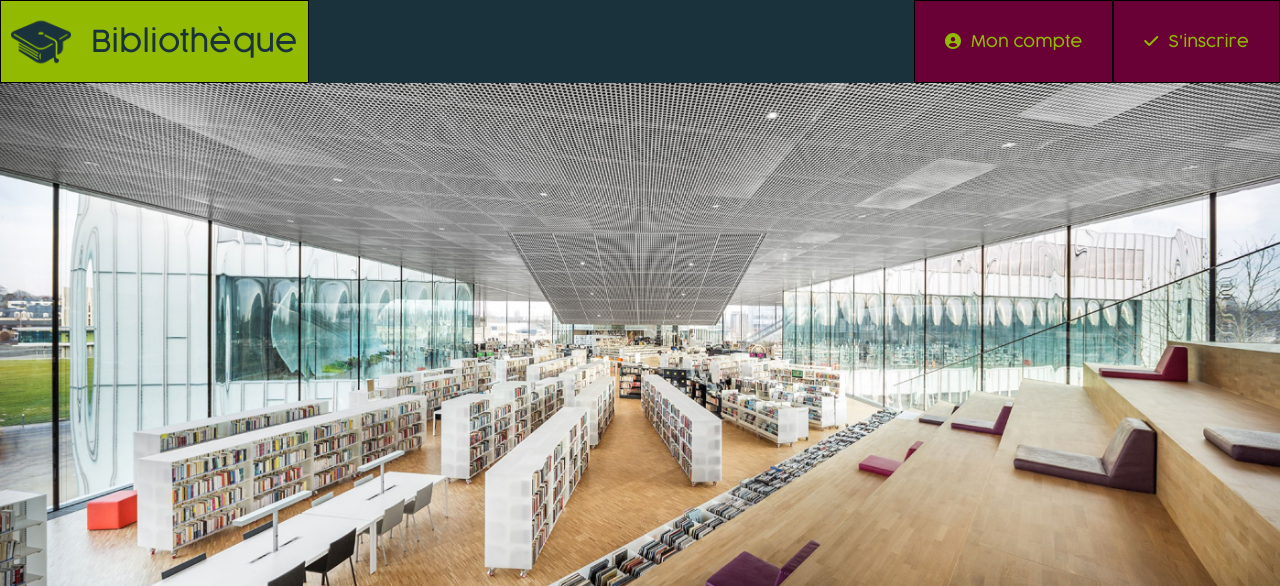
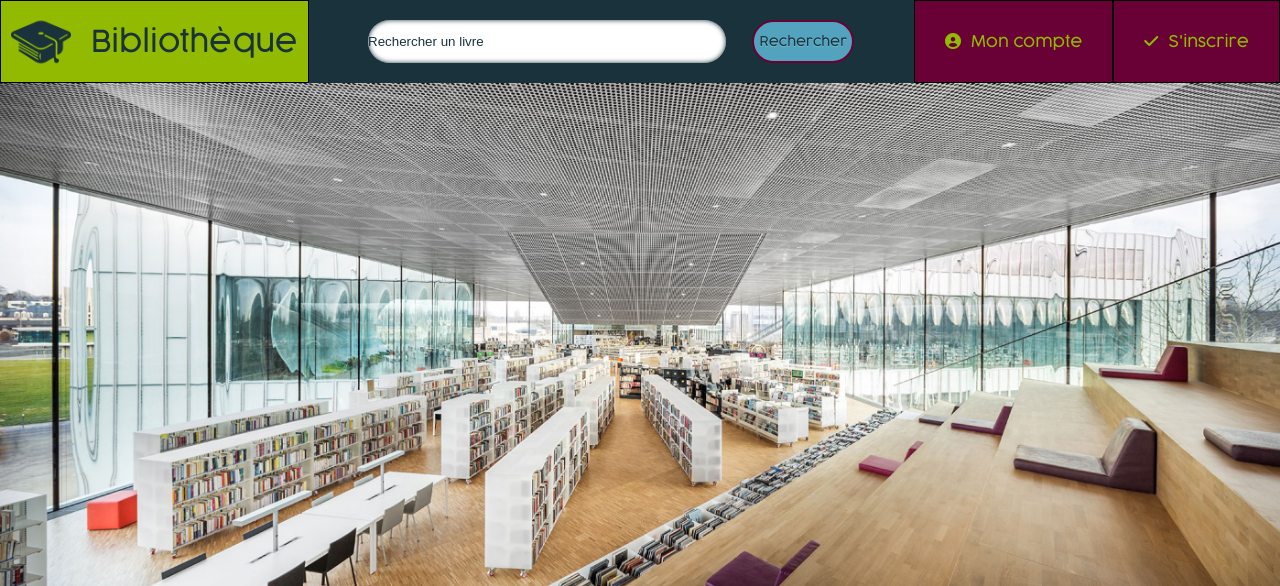
Before and after one commit to bapHyv/bibliotheque, a PHP site: page / in a window 1280 px wide. Shown: the top 586 px of the page. Run offline with PHP 8.4, Linux system fonts and the light colour scheme; some libraries are stand-ins or nearby versions; some web fonts are replaced.

Commit message:
inserted search input and button in top bar and styled it

```diff
--- a/contact.html
+++ b/contact.html
@@ -22,6 +22,10 @@
                 <img class="logo" src="./assets/logo.png" alt="">
                 <p class="name">Bibliothèque</p>
             </a>
+            <div>
+                <input type="text" name="researchBook" placeholder="Rechercher un livre">
+                <button>Rechercher</button>
+            </div>
             <div class="account-and-subscribe">
                 <a class="account" href="#">Mon compte</a>
                 <a class="subscribe" href="#">S'inscrire</a>
--- /dev/null
+++ b/css/button.css
@@ -0,0 +1,39 @@
+@font-face {
+  font-family: 'Cocogoose';
+  src: url('../fonts/Cocogoose.eot') format('eot');
+  src: url('../fonts/Cocogoose.woff') format('woff'),
+    url('../fonts/Cocogoose.woff2') format('woff2'),
+    url('../fonts/Cocogoose.otf') format('otf'),
+    url('../fonts/Cocogoose.ttf') format('ttf');
+}
+
+:root {
+  --gunmetal: #19323c;
+  --turquoise-green: #bbdfc5;
+  --acid-green: #92ba00;
+  --tyrian-purple: #6a0136;
+  --maximum-blue: #53a2be;
+  --maximum-blue-darken: #428299;
+}
+
+.bn30 {
+  color: var(--tyrian-purple);
+  background-color: var(--maximum-blue);
+  border: 0.16em solid var(--tyrian-purple);
+  border-radius: 2em;
+  box-sizing: border-box;
+  text-decoration: none;
+  font-family: 'Cocogoose';
+  font-weight: 300;
+  color: var(--gunmetal);
+  text-shadow: 0 0.04em 0.04em rgba(255, 255, 255, 0.253);
+  text-align: center;
+  transition: all 0.2s;
+}
+
+.bn30:hover {
+  cursor: pointer;
+  color: var(--maximum-blue);
+  background-color: var(--tyrian-purple);
+  border: 0.16em solid var(--maximum-blue);
+}
--- a/css/index.css
+++ b/css/index.css
@@ -102,6 +102,21 @@ h4 {
 .name {
   font-size: 30px;
   margin-left: 20px;
+}
+
+.search-input-top-bar {
+  width: 40%;
+  display: flex;
+  justify-content: space-around;
+  padding: 20px 0px;
+}
+
+.input-search-book {
+  width: 70%;
+}
+
+.button-search-book {
+  width: 20%;
 }
 
 .account-and-subscribe {
--- /dev/null
+++ b/css/input.css
@@ -0,0 +1,23 @@
+:root {
+    --gunmetal: #19323c;
+    --turquoise-green: #bbdfc5;
+    --acid-green: #92ba00;
+    --tyrian-purple: #6a0136;
+    --maximum-blue: #53a2be;
+    --maximum-blue-darken: #428299;
+  }
+
+.inpt30 {
+    position: relative;
+    border: 0px;
+    border-radius: 2em;
+    box-shadow: inset 0px 0px 5px var(--gunmetal);
+}
+
+.inpt30:focus {
+    outline: solid var(--tyrian-purple);
+}
+
+::placeholder {
+    color: var(--gunmetal);
+}
--- a/index.html
+++ b/index.html
@@ -11,6 +11,8 @@
         integrity="sha512-Fo3rlrZj/k7ujTnHg4CGR2D7kSs0v4LLanw2qksYuRlEzO+tcaEPQogQ0KaoGN26/zrn20ImR1DfuLWnOo7aBA=="
         crossorigin="anonymous" referrerpolicy="no-referrer" />
     <link rel="stylesheet" href="./css/index.css">
+    <link rel="stylesheet" href="./css/button.css">
+    <link rel="stylesheet" href="./css/input.css">
     <title>Bibliothèque</title>
 </head>
 
@@ -21,6 +23,10 @@
                 <img class="logo" src="./assets/logo.png" alt="">
                 <p class="name">Bibliothèque</p>
             </a>
+            <div class="search-input-top-bar">
+                <input class="input-search-book inpt30" type="text" name="researchBook" placeholder="Rechercher un livre">
+                <button class="button-search-book bn30">Rechercher</button>
+            </div>
             <div class="account-and-subscribe">
                 <a class="account" href="#"><i class="fas fa-user-circle icons-top-bar"></i>Mon compte</a>
                 <a class="subscribe" href="#"><i class="fas fa-check icons-top-bar"></i>S'inscrire</a>
```
